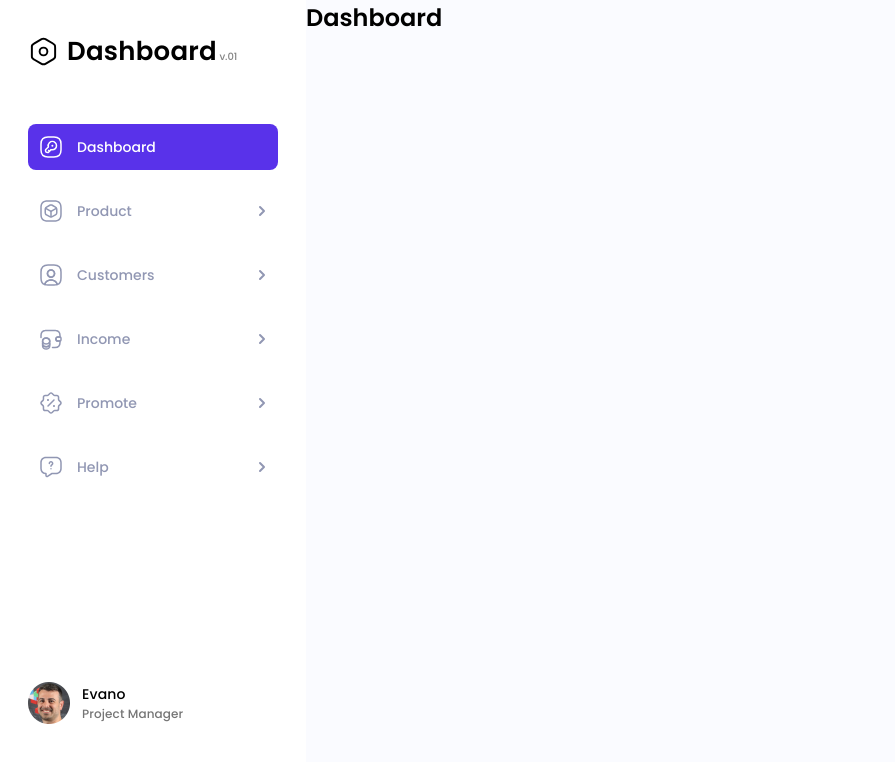
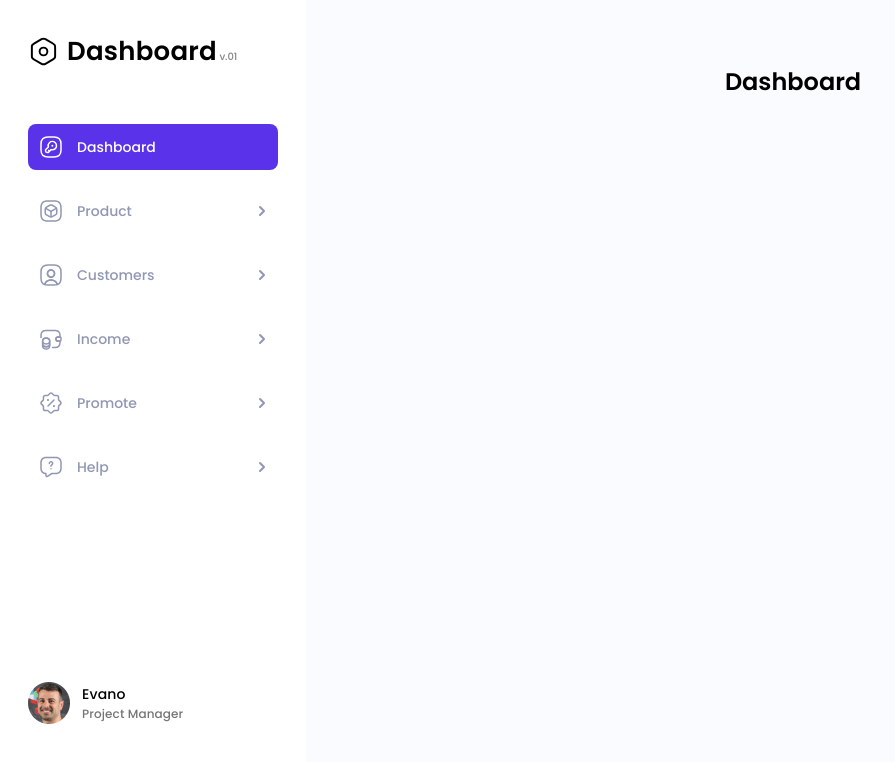
Before and after one commit to nsihor/dashboard_customers, a React (Create React App) app: page / in a window 1280 px wide. Shown: the top 762 px of the page, without its empty margins (0-895 px from the left). Built offline with nearby package versions, Linux system fonts and the light colour scheme.

Commit message:
update empty pages

```diff
--- a/src/index.scss
+++ b/src/index.scss
@@ -73,3 +73,10 @@ body {
 .overflow-hidden {
   overflow: hidden;
 }
+
+.page--empty {
+  display: flex;
+  justify-content: center;
+  width: 100%;
+  margin-top: 64px;
+}
--- a/src/pages/Help.jsx
+++ b/src/pages/Help.jsx
@@ -1,5 +1,5 @@
 const Help = () => (
-    <div>
+    <div className='page--empty'>
         <h2>Help</h2>
     </div>
 )
--- a/src/pages/Income.jsx
+++ b/src/pages/Income.jsx
@@ -1,5 +1,5 @@
 const Income = () => (
-    <div>
+    <div className='page--empty'>
         <h2>Income</h2>
     </div>
 )
--- a/src/pages/Main.jsx
+++ b/src/pages/Main.jsx
@@ -1,5 +1,5 @@
 const Main = () => (
-    <div>
+    <div className='page--empty'>
         <h2>Dashboard</h2>
     </div>
 )
--- a/src/pages/Product.jsx
+++ b/src/pages/Product.jsx
@@ -1,5 +1,5 @@
 const Product = () => (
-    <div>
+    <div className='page--empty'>
         <h2>Product</h2>
     </div>
 )
--- a/src/pages/Promote.jsx
+++ b/src/pages/Promote.jsx
@@ -1,5 +1,5 @@
 const Promote = () => (
-    <div>
+    <div className='page--empty'>
         <h2>Promote</h2>
     </div>
 )
```
